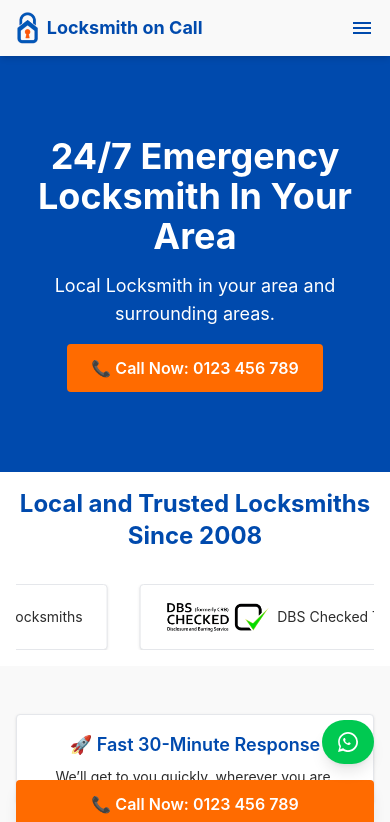
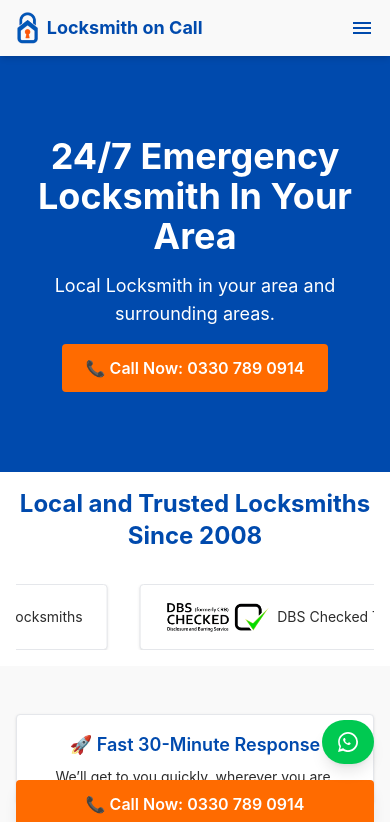
Before and after one commit to PhantomCracker/locksmith-on-call-24, a SvelteKit app: page / in a window 390 px wide. Shown: the top 822 px of the page. Built offline with nearby package versions, Linux system fonts and the light colour scheme; a web font is replaced by a local one.

Commit message:
update the phone number

```diff
--- a/src/lib/components/homepage/EmergencyCTA.svelte
+++ b/src/lib/components/homepage/EmergencyCTA.svelte
@@ -1,7 +1,7 @@
 <section class="bg-primary text-white py-12 text-center">
 	<h2 class="text-3xl font-bold mb-3">Need Help Right Now?</h2>
 	<p class="mb-6 text-lg">We’re just a phone call away, any time of day or night.</p>
-	<a href="tel:0123456789" class="inline-block bg-accent hover:opacity-90 px-6 py-3 rounded text-white font-semibold transition">
-		📞 Call Now: 0123 456 789
+	<a href="tel:03307890914" class="inline-block bg-accent hover:opacity-90 px-6 py-3 rounded text-white font-semibold transition">
+		📞 Call Now: 0330 789 0914
 	</a>
 </section>
--- a/src/lib/components/homepage/Hero.svelte
+++ b/src/lib/components/homepage/Hero.svelte
@@ -11,8 +11,8 @@
 	<div class="max-w-6xl mx-auto px-4 text-center">
 		<h1 class="text-4xl md:text-5xl font-bold mb-4">24/7 Emergency Locksmith In {safeCity}</h1>
 		<p class="text-lg md:text-xl mb-4">{formatLocationCoverage(city, areas)}</p>
-		<a href="tel:0123456789" class="inline-block bg-accent text-white font-semibold px-6 py-3 rounded hover:opacity-90 transition">
-			📞 Call Now: 0123 456 789
+		<a href="tel:03307890914" class="inline-block bg-accent text-white font-semibold px-6 py-3 rounded hover:opacity-90 transition">
+			📞 Call Now: 0330 789 0914
 		</a>
 	</div>
 </section>
--- a/src/routes/+layout.svelte
+++ b/src/routes/+layout.svelte
@@ -173,7 +173,7 @@
 				<a href="/services" class="hover:text-primary transition">Services</a>
 				<a href="/about" class="hover:text-primary transition">About</a>
 				<a href="/areas-covered" class="hover:text-primary transition">Covered areas</a>
-				<a href="tel:0123456789" class="bg-accent text-white px-4 py-2 rounded hover:opacity-90 transition flex items-center gap-1">
+				<a href="tel:03307890914" class="bg-accent text-white px-4 py-2 rounded hover:opacity-90 transition flex items-center gap-1">
 					<svg xmlns="http://www.w3.org/2000/svg" height="24px" viewBox="0 -960 960 960" width="24px" fill="#2c2c2c"><path d="M798-120q-125 0-247-54.5T329-329Q229-429 174.5-551T120-798q0-18 12-30t30-12h162q14 0 25 9.5t13 22.5l26 140q2 16-1 27t-11 19l-97 98q20 37 47.5 71.5T387-386q31 31 65 57.5t72 48.5l94-94q9-9 23.5-13.5T670-390l138 28q14 4 23 14.5t9 23.5v162q0 18-12 30t-30 12ZM241-600l66-66-17-94h-89q5 41 14 81t26 79Zm358 358q39 17 79.5 27t81.5 13v-88l-94-19-67 67ZM241-600Zm358 358Z"/></svg>
 					Call Now
 				</a>
@@ -193,7 +193,7 @@
 				<a href="/about" class="hover:text-primary">About</a>
 				<a href="/areas-covered" class="hover:text-primary">Covered areas</a>
 				<a href="/contact" class="hover:text-primary">Contact</a>
-				<a href="tel:0123456789" class="bg-accent text-white px-4 py-2 rounded text-center hover:opacity-90">
+				<a href="tel:03307890914" class="bg-accent text-white px-4 py-2 rounded text-center hover:opacity-90">
 					📞 Call Now
 				</a>
 			</nav>
@@ -224,10 +224,10 @@
 	</footer>
 
 	<a
-		href="tel:0123456789"
+		href="tel:03307890914"
 		class="md:hidden fixed bottom-4 left-4 right-4 z-50 bg-accent text-white text-center font-semibold py-3 rounded shadow-lg hover:opacity-90 transition"
 	>
-		📞 Call Now: 0123 456 789
+		📞 Call Now: 0330 789 0914
 	</a>
 
 	<a
--- a/src/routes/about/+page.svelte
+++ b/src/routes/about/+page.svelte
@@ -75,8 +75,8 @@
 
 		<div class="mt-12 text-center">
 			<p class="text-lg font-medium">We’re here when you need us — any day, any time.</p>
-			<a href="tel:+441234567890" class="inline-block mt-4 bg-accent text-white px-6 py-3 rounded hover:opacity-90 transition font-semibold">
-				📞 Call Now: 0123 456 789
+			<a href="tel:03307890914" class="inline-block mt-4 bg-accent text-white px-6 py-3 rounded hover:opacity-90 transition font-semibold">
+				📞 Call Now: 0330 789 0914
 			</a>
 		</div>
 	</div>
--- a/src/routes/services/+page.svelte
+++ b/src/routes/services/+page.svelte
@@ -108,8 +108,8 @@
 		<!-- CTA -->
 		<div class="mt-12 text-center">
 			<p class="mb-4 font-medium text-lg">Need help right now?</p>
-			<a href="tel:+441234567890" class="inline-block bg-accent text-white px-6 py-3 rounded hover:opacity-90 transition font-semibold">
-				📞 Call Now: 0123 456 789
+			<a href="tel:03307890914" class="inline-block bg-accent text-white px-6 py-3 rounded hover:opacity-90 transition font-semibold">
+				📞 Call Now: 0330 789 0914
 			</a>
 		</div>
 	</div>
```
